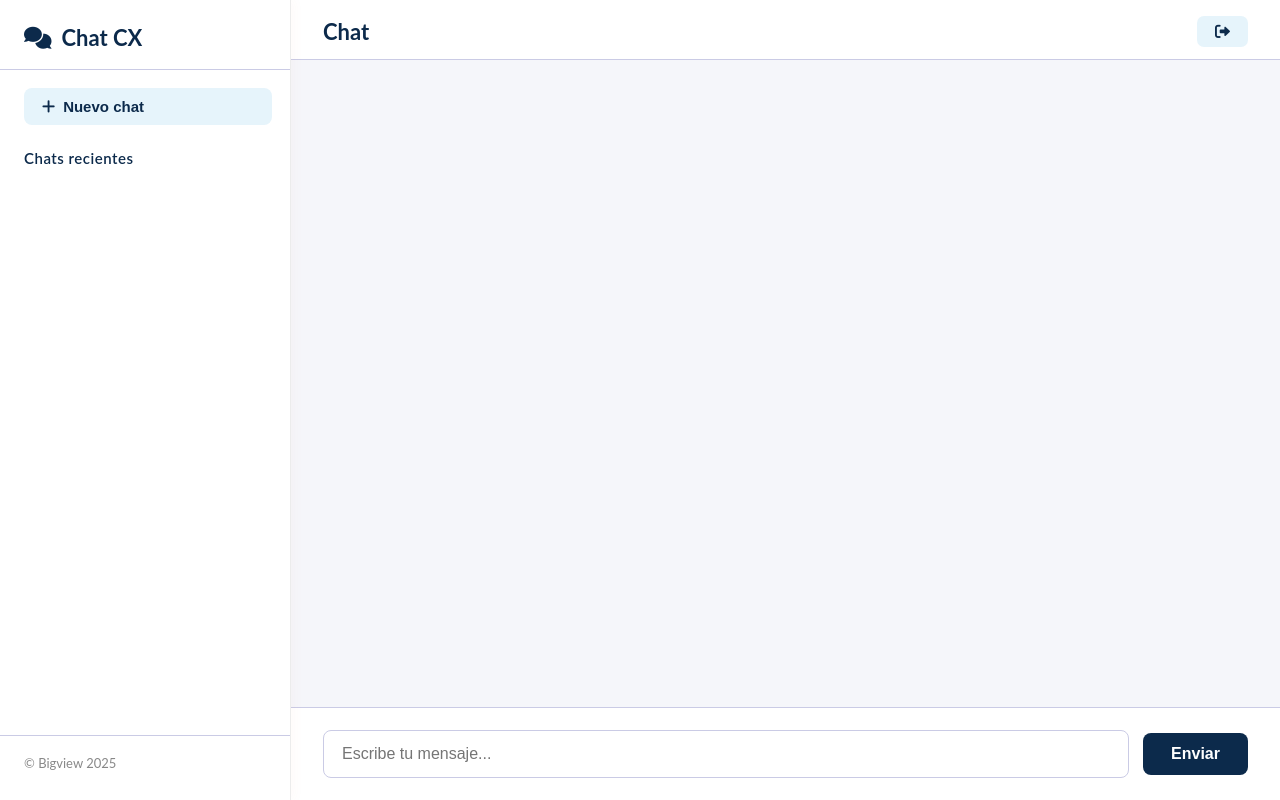
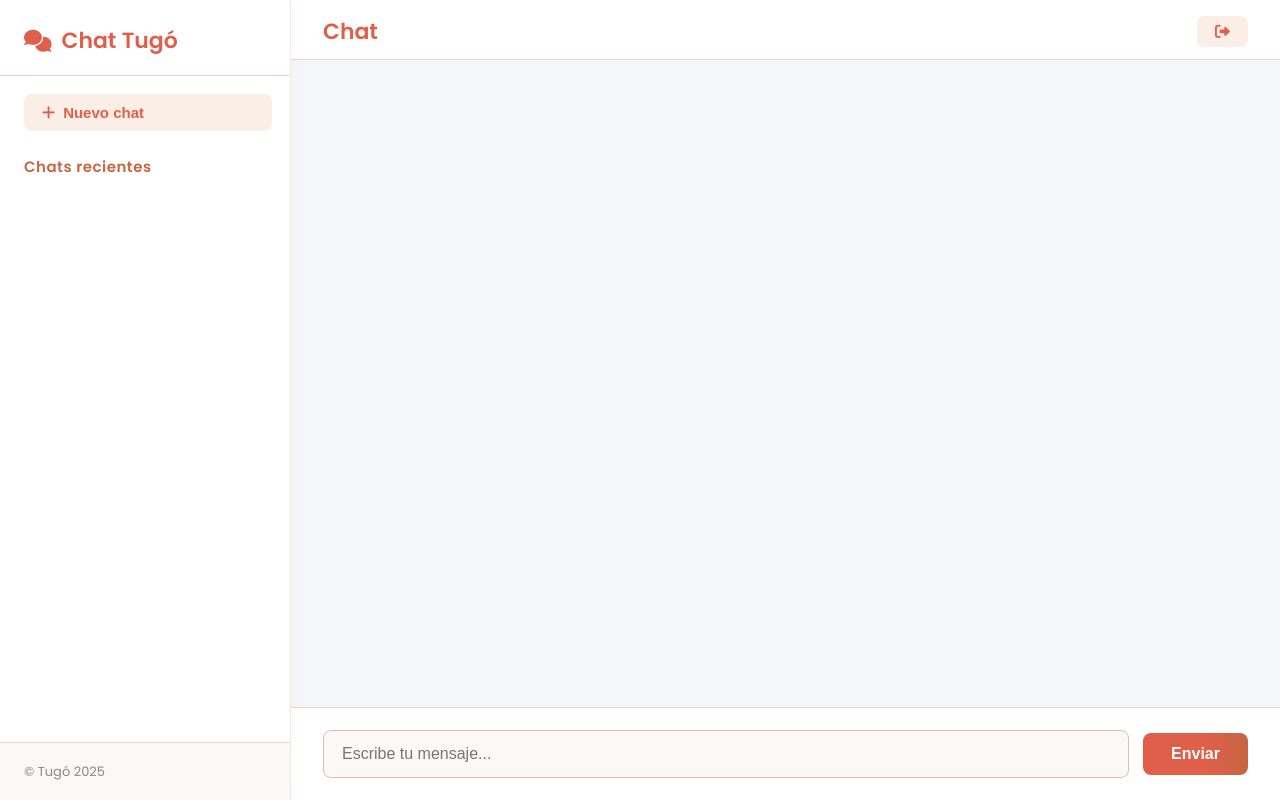
Before and after one commit to bv-manuela-florez/multiagent-tugo, a FastAPI app: template templates/chat.html in a window 1280 px wide. Run offline with FastAPI, Linux system fonts and the light colour scheme; the template is opened without the code that fills it, so the values that code supplies are empty.

Commit message:
Revert "Proyecto multiagent cx"
This reverts commit a71adcd092acf6508f9d1082e8dc9e7bc76ea175.

```diff
--- a/static/chat.css
+++ b/static/chat.css
@@ -1,23 +1,10 @@
-:root {
-    --color-text: #444444;
-    --color-accent: #0c2a4b;
-    --color-accent-dark: #0c2a4b;
-    --color-bg: #fff;
-    --color-bg-light: #f5f6fa;
-    --color-bg-lighter: #e6f4fb;
-    --color-border: #ececec;
-    --color-border-dark: #cacbe5;
-    --color-gray: #888;
-}
-
 /* --- RESET Y BASE --- */
 html, body {
     height: 100%;
     margin: 0;
     padding: 0;
-    font-family: "Lato", Sans-serif;
-    color: var(--color-text);
-    background: var(--color-bg-light);
+    font-family: 'Poppins', 'Segoe UI', Arial, sans-serif;
+    background: #f5f6fa;
     max-width: 100vw;
     overflow-x: hidden;
     overscroll-behavior-y: none;
@@ -39,48 +26,40 @@ body {
     max-width: 100vw;
     overflow-x: hidden;
 }
-#user-display{
-    font-size:15px;
-    color:var(--color-accent-dark);
-    font-weight:600;
-}
-
 
 /* --- SIDEBAR --- */
 .sidebar {
-    background: var(--color-bg);
-    border-right: 1.5px solid var(--color-border);
+    width: 290px;
+    background: #fff;
+    border-right: 1.5px solid #ececec;
+    display: flex;
+    flex-direction: column;
     box-shadow: 2px 0 12px rgba(223,95,74,0.04);
     z-index: 10;
     min-width: 220px;
     max-width: 340px;
     height: 100vh;
-    min-height: 0; /* <-- Añadido para scroll correcto */
     position: relative;
-    display: flex;
-    flex-direction: column;
 }
 .sidebar-header {
     padding: 24px 18px 18px 24px;
     font-size: 22px;
     font-weight: 700;
-    color: var(--color-accent);
-    border-bottom: 1.5px solid var(--color-border-dark);
+    color: #df5f4a;
+    border-bottom: 1.5px solid #f3d1c7;
     display: flex;
     align-items: center;
     gap: 10px;
-    flex-shrink: 0;
 }
 .sidebar-actions {
     display: flex;
     flex-direction: column;
     gap: 10px;
     padding: 18px 18px 0 24px;
-    flex-shrink: 0;
 }
 .sidebar-actions button {
-    background: var(--color-bg-lighter);
-    color: var(--color-accent);
+    background: #fbeee6;
+    color: #df5f4a;
     border: none;
     border-radius: 8px;
     padding: 10px 18px;
@@ -93,22 +72,18 @@ body {
     gap: 8px;
 }
 .sidebar-actions button:hover {
-    background: var(--color-accent);
-    color: var(--color-bg);
+    background: #df5f4a;
+    color: #fff;
 }
 .sidebar-history-title {
-    color: var(--color-accent-dark);
     font-size: 15px;
     font-weight: 600;
+    color: #c66642;
     margin: 24px 0 8px 24px;
     letter-spacing: 0.5px;
-    flex-shrink: 0;
 }
 .sidebar-history {
-    flex: 1 1 auto;
-    min-height: 0;
-    /* Calcula el alto disponible restando header, acciones, título y footer */
-    max-height: calc(100vh - 120px - 60px - 32px - 48px); /* Ajusta estos valores según el alto real de cada sección */
+    flex: 1;
     overflow-y: auto;
     padding-bottom: 20px;
 }
@@ -141,23 +116,22 @@ body {
     text-overflow: ellipsis;
 }
 .conversation-item .conv-date {
-    color: var(--color-accent-dark);
     font-size: 12px;
+    color: #c66642;
 }
 .sidebar-footer {
-    color: var(--color-gray);
-    background: var(--color-bg);
-    border-top: 1.5px solid var(--color-border-dark);
     padding: 18px 24px;
+    border-top: 1.5px solid #f3d1c7;
     font-size: 14px;
-    flex-shrink: 0;
+    color: #888;
+    background: #faf9f7;
 }
 
 /* --- CHAT LAYOUT --- */
 .chat-main {
-    background: var(--color-bg-light);
     display: flex;
     flex-direction: column;
+    background: #f5f6fa;
     position: relative;
     min-height: 0;
     height: 100vh;
@@ -276,8 +250,8 @@ body {
 
 /* --- INPUT --- */
 .chat-input-area {
-    background: var(--color-bg);
-    border-top: 1.5px solid var(--color-border-dark);
+    background: #fff;
+    border-top: 1.5px solid #f3d1c7;
     padding: 22px 32px;
     display: flex;
     align-items: center;
@@ -296,22 +270,22 @@ body {
 .chat-input-area input {
     flex: 1 1 0%;
     min-width: 0;
-    background: var(--color-bg);
-    color: var(--color-text);
-    border: 1.2px solid var(--color-border-dark);
     padding: 14px 18px;
+    border: 1.2px solid #e3bca8;
     border-radius: 8px;
     font-size: 16px;
     outline: none;
+    background: #faf9f7;
+    color: #333;
     transition: border 0.18s;
     box-sizing: border-box;
 }
 .chat-input-area input:focus {
-    border: 1.2px solid var(--color-accent);
+    border: 1.2px solid #df5f4a;
 }
 .chat-input-area button {
-    background: linear-gradient(90deg, var(--color-accent) 60%, var(--color-accent-dark) 100%);
-    color: var(--color-bg);
+    background: linear-gradient(90deg, #df5f4a 60%, #c66642 100%);
+    color: #fff;
     border: none;
     border-radius: 8px;
     padding: 12px 28px;
@@ -369,12 +343,12 @@ body {
     position: sticky !important;
 }
 .chat-header {
-    background: var(--color-bg);
-    color: var(--color-accent);
-    border-bottom: 1.5px solid var(--color-border-dark);
+    background: #fff;
+    color: #df5f4a;
     padding: 22px 32px 18px 32px;
     font-size: 22px;
     font-weight: 700;
+    border-bottom: 1.5px solid #f3d1c7;
     display: flex;
     align-items: center;
     justify-content: space-between;
@@ -536,8 +502,8 @@ body {
     }
 }
 .logout-btn {
-    background: var(--color-bg-lighter) !important;
-    color: var(--color-accent) !important;
+    background: #fbeee6 !important;
+    color: #df5f4a !important;
     border: none !important;
     border-radius: 7px !important;
     font-size: 15px !important;
--- a/templates/chat.html
+++ b/templates/chat.html
@@ -3,11 +3,10 @@
 <head>
     <meta charset="UTF-8">
     <meta name="viewport" content="width=device-width, initial-scale=1.0">
-    <title>Chat CX</title>
+    <title>Chat Tugó</title>
     <link href="https://cdnjs.cloudflare.com/ajax/libs/font-awesome/6.0.0-beta3/css/all.min.css" rel="stylesheet">
     <link href="https://fonts.googleapis.com/css?family=Poppins:400,500,600&display=swap" rel="stylesheet">
     <link rel="stylesheet" href="/static/chat.css">
-    <link rel="icon" href="/static/BV_Logo.png" type="image/x-icon" sizes="128x128">
 </head>
 <body>
     <!-- Inserta el username como variable JS global -->
@@ -20,8 +19,9 @@
         <!-- Sidebar -->
         <div class="sidebar" id="sidebar">
             <div class="sidebar-header" style="position:relative;">
-                <i class="fa fa-comments"></i> Chat CX
-                <button id="sidebar-close-btn" title="Cerrar menú" aria-label="Cerrar menú">
+                <i class="fa fa-comments"></i> Chat Tugó
+                <button id="sidebar-close-btn" title="Cerrar menú" aria-label="Cerrar menú"
+                    style="display:none;position:absolute;top:16px;right:16px;background:none;border:none;font-size:1.7em;color:#df5f4a;cursor:pointer;z-index:10;">
                     &times;
                 </button>
             </div>
@@ -33,7 +33,7 @@
                 <ul class="conversation-list" id="conversation-list"></ul>
             </div>
             <div class="sidebar-footer">
-                <span style="font-size:13px;">&copy; Bigview <span id="footer-year"></span></span>
+                <span style="font-size:13px;">&copy; Tugó <span id="footer-year"></span></span>
             </div>
         </div>
         <!-- Chat principal -->
@@ -49,7 +49,7 @@
                 </button>
                 <span id="chat-title">Chat</span>
                 <div class="chat-header-user" style="display:flex;align-items:center;gap:18px;">
-                    <span id="user-display" data-username="{{ username }}" >
+                    <span id="user-display" data-username="{{ username }}" style="font-size:15px;color:#c66642;font-weight:500;">
                         <!-- username se inserta por JS -->
                     </span>
                     <a href="#" class="logout-btn" title="Cerrar sesión" id="logout-link" style="padding:8px 10px;">
```
Also changed, not shown: other parts of static/chat.css (+39 -59 lines), templates/login.html (+16 -17 lines), static/BV_Logo.png (deleted), static/fondo_1.jpg (deleted).
